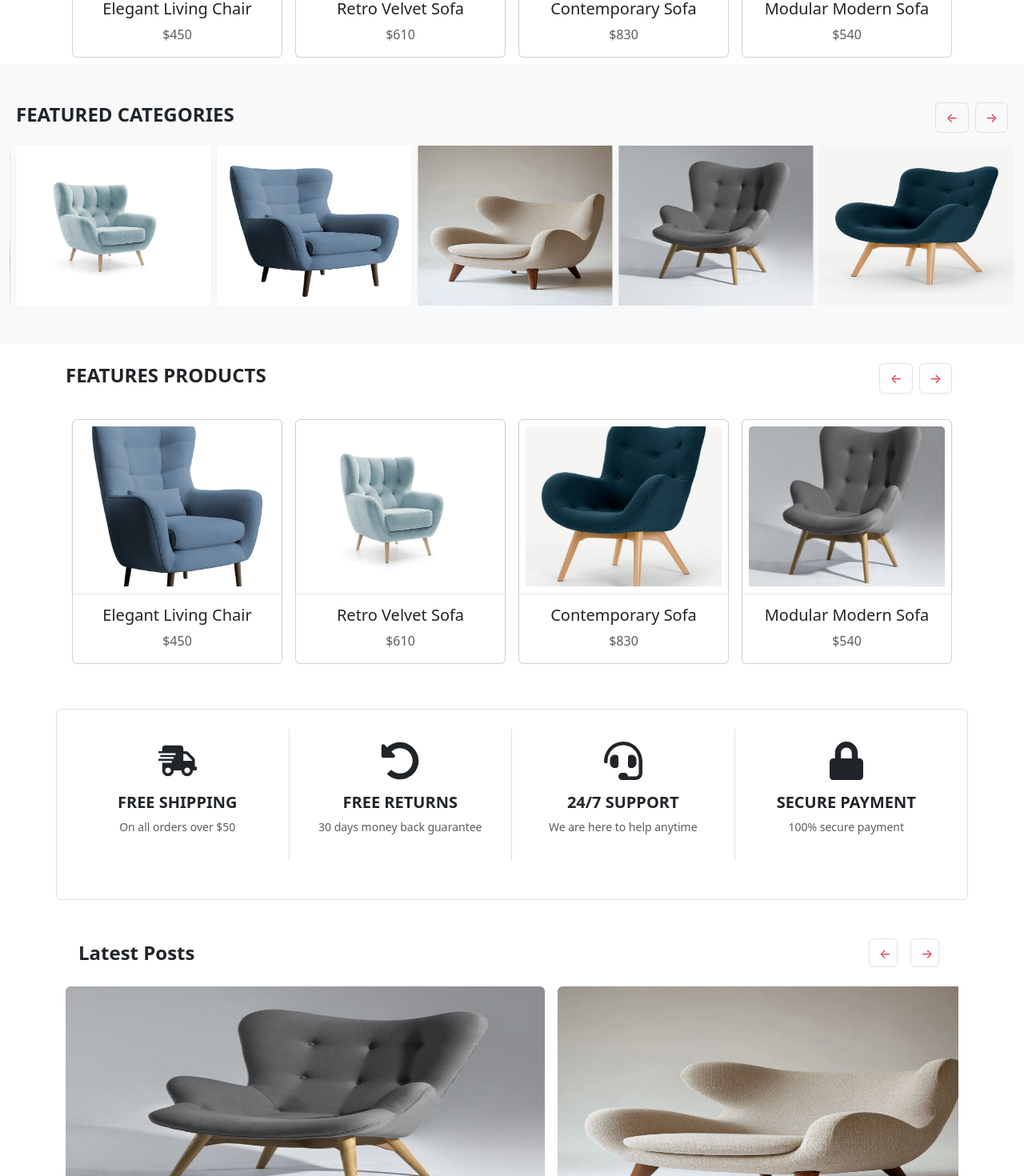
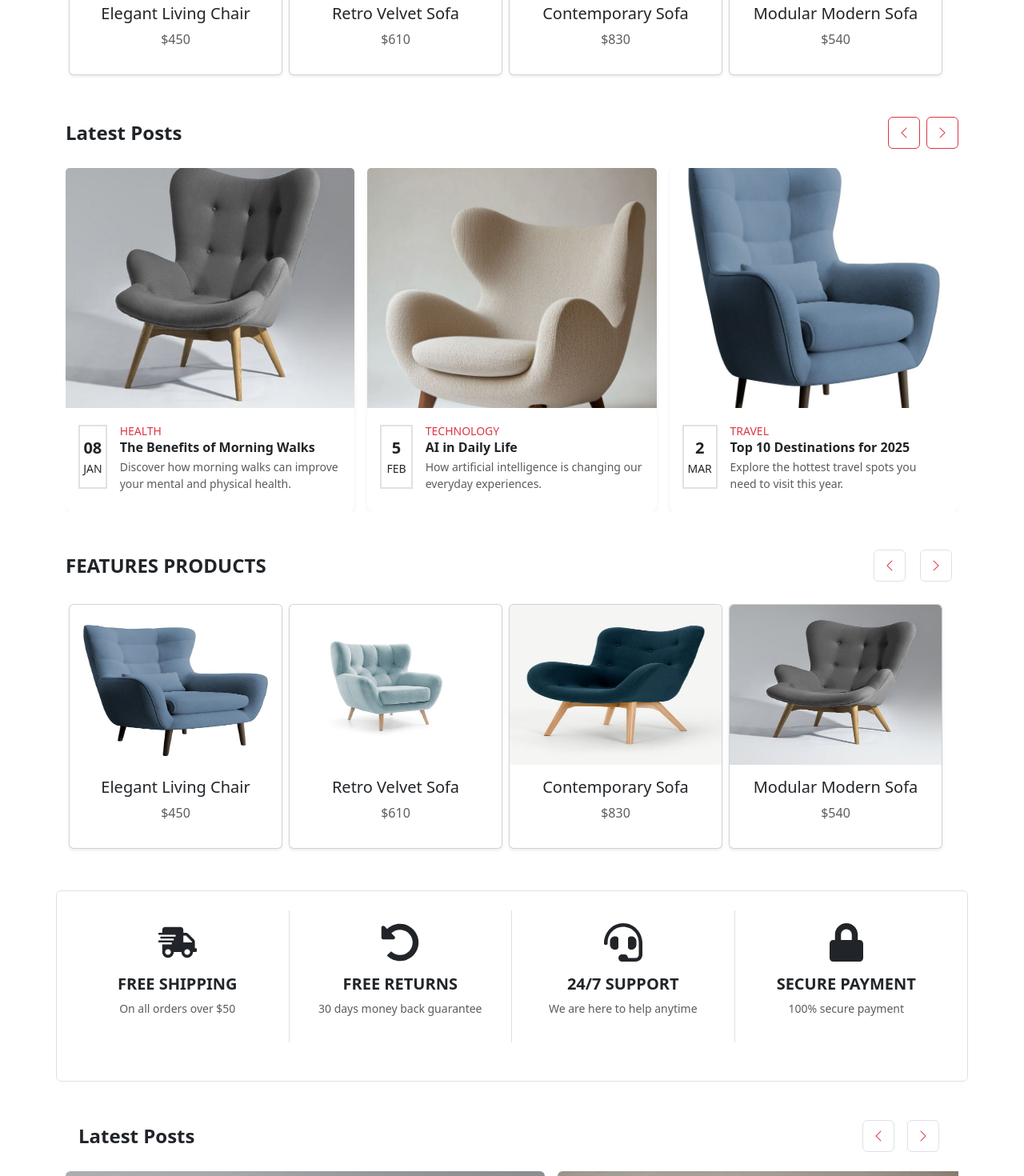
Before and after one commit to shanuja41/FurnitureShop, a React (Vite) app: page / in a window 1280 px wide. Shown: the part 1960-3430 px from the top of the page at 80% size. Built offline with nearby package versions, Linux system fonts and the light colour scheme.

Commit message:
change logic function for all card slide

```diff
--- a/src/components/CardScroller.jsx
+++ b/src/components/CardScroller.jsx
@@ -1,102 +1,125 @@
 import { useState, useEffect } from "react";
 import { productData } from "../constant/data";
 
-export default function CardSection({heading}) {
-  const [startIndex, setStartIndex] = useState(0);
-  const totalCards = productData.length;
-  const [cardsPerSlide, setCardsPerSlide] = useState(getCardsPerSlide());
-
-  function getCardsPerSlide() {
-    const width = window.innerWidth;
-    if (width < 400) return 1;
-    else if (width >= 400 && width < 767) return 2;
-    else if (width >= 768 && width < 992) return 3;
-    else return 4;
-  }
-
-  useEffect(() => {
-    const handleResize = () => {
-      setCardsPerSlide(getCardsPerSlide());
-    };
-    window.addEventListener("resize", handleResize);
-    return () => window.removeEventListener("resize", handleResize);
-  }, []);
-
-  const nextSlide = () => {
-    setStartIndex((prevIndex) => (prevIndex + 1) % totalCards);
+const responsive = {
+  desktop: { max: 5000, min: 1024, items: 4 },
+  tablet: { max: 1024, min: 576, items: 2 },
+  mobile: { max: 576, min: 0, items: 1 },
 };
 
-  const prevSlide = () => {
-    setStartIndex((prevIndex) =>
-      prevIndex === 0 ? totalCards - 1 : prevIndex - 1
-    );
-  };
+export default function CardSection({ heading }) {
+  const totalCards = productData.length;
 
-  const getVisibleCards = () => {
-    if (startIndex + cardsPerSlide <= totalCards) {
-      return productData.slice(startIndex, startIndex + cardsPerSlide);
+  const getCardsPerSlide = () => {
+    const width = window.innerWidth;
+    if (width >= responsive.desktop.min && width <= responsive.desktop.max) {
+      return Math.min(responsive.desktop.items, totalCards);
+    } else if (width >= responsive.tablet.min && width < responsive.tablet.max) {
+      return Math.min(responsive.tablet.items, totalCards);
     } else {
-      const endSlice = productData.slice(startIndex, totalCards);
-      const startSlice = productData.slice(
-        0,
-        (startIndex + cardsPerSlide) % totalCards
-      );
-      return [...endSlice, ...startSlice];
+      return Math.min(responsive.mobile.items, totalCards);
     }
   };
 
+  const [cardsPerSlide, setCardsPerSlide] = useState(getCardsPerSlide());
+  const [startIndex, setStartIndex] = useState(0);
+
   useEffect(() => {
+    const handleResize = () => setCardsPerSlide(getCardsPerSlide());
+    window.addEventListener("resize", handleResize);
+    return () => window.removeEventListener("resize", handleResize);
+  }, [totalCards]);
+
+  useEffect(() => {
+    if (totalCards <= cardsPerSlide) return;
     const interval = setInterval(() => {
-      nextSlide();
+      setStartIndex((prev) => (prev + 1) % totalCards);
     }, 3000);
     return () => clearInterval(interval);
-  }, []);
+  }, [cardsPerSlide, totalCards]);
+
+  const nextSlide = () => setStartIndex((prev) => (prev + 1) % totalCards);
+  const prevSlide = () =>
+    setStartIndex((prev) => (prev === 0 ? totalCards - 1 : prev - 1));
+
+  const getVisibleCards = () => {
+    const visible = [];
+    for (let i = 0; i < cardsPerSlide; i++) {
+      visible.push(productData[(startIndex + i) % totalCards]);
+    }
+    return visible;
+  };
 
   return (
-    <div className="container mt-4">
-      {/* 🔼 Heading & Controls */}
+    <div className="container my-5">
+      {/* Header and controls */}
       <div className="d-flex justify-content-between align-items-center mb-4">
-        <h4 className="fw-bold">{heading}</h4>
-        <div>
+        <h4 className="fw-bold mb-0">{heading}</h4>
+        {totalCards > 1 && (
+          <div
+            style={{
+              position: "relative",
+              zIndex: 10,
+              display: "flex",
+              gap: "10px",
+            }}
+          >
             <button
               onClick={prevSlide}
-            className="btn btn-outline-danger me-2 border"
+              className="btn btn-outline-danger me-2 border d-flex justify-content-center align-items-center"
+              style={{ width: "40px", height: "40px", zIndex: 20 }}
+              aria-label="Previous"
             >
-            &#8592;
+              <i className="bi bi-chevron-left"></i>
             </button>
             <button
               onClick={nextSlide}
-            className="btn btn-outline-danger me-2 border"
+              className="btn btn-outline-danger me-2 border d-flex justify-content-center align-items-center"
+              style={{ width: "40px", height: "40px", zIndex: 20 }}
+              aria-label="Next"
             >
-            &#8594;
+              <i className="bi bi-chevron-right"></i>
             </button>
           </div>
+        )}
       </div>
 
-      {/* 🔽 Carousel */}
-      <div className="carousel slide">
-        <div className="carousel-inner">
-          <div className="carousel-item active">
-            <div className="d-flex justify-content-center">
+      {/* Cards row with gap instead of margins */}
+      <div
+        className="d-flex overflow-hidden"
+        style={{ gap: "16px" /* or 1rem or whatever spacing you want */ }}
+      >
+        <div
+          className="d-flex flex-nowrap"
+          style={{
+            width: "100%",
+            transition: "transform 0.5s ease",
+          }}
+        >
           {getVisibleCards().map((item) => (
-                <div className="card m-2" key={item.id} style={{ width: "18rem" }}>
-                  <div className="shadow-sm p-2 h-100 d-flex flex-column align-items-center product-card">
+            <div
+              key={item.id}
+              className="card border-1 m-1 shadow-sm post-card"
+              style={{
+                flex: `0 0 calc((100% - ${(cardsPerSlide - 1) * 16}px) / ${cardsPerSlide})`,
+                // This formula subtracts the total gaps width, then divides the remaining width evenly
+                minWidth: `calc((100% - ${(cardsPerSlide - 1) * 16}px) / ${cardsPerSlide})`,
+              }}
+            >
               <img
                 src={item.image}
-                    className="card-img-top"
                 alt={item.name}
-                    style={{ height: "200px", objectFit: "cover" }}
-                  /></div>
-                  <div className="card-body text-center d-flex flex-column">
+                className="card-img-top "
+                style={{ height: "200px"}}
+              />
+              <div className="card-body text-center">
                 <h5 className="card-title">{item.name}</h5>
-                    <p className="card-text text-muted">{item.price}</p>
+                <p className="text-muted">{item.price}</p>
               </div>
             </div>
           ))}
         </div>
       </div>
     </div>
-      </div>
-    </div>
   );
 }
--- a/src/components/FeaturedCategoriesScroller.jsx
+++ b/src/components/FeaturedCategoriesScroller.jsx
@@ -1,109 +1,109 @@
-import { useEffect, useRef, useState } from "react";
-import { featuredCategoryData } from "../constant/data";
-import { CardFooter } from "react-bootstrap";
+import { useState, useEffect } from "react";
+import { latestPostsData } from "../constant/data";
 
-export default function FeaturedCategoriesScroller() {
-  const itemsPerPage = 6;
-  const cardCount = featuredCategoryData.length;
-  const [currentIndex, setCurrentIndex] = useState(cardCount); // start from middle
-  const containerRef = useRef(null);
+export default function LatestPostsScroller() {
+  const responsive = {
+    desktop: { min: 1024, items: 3 },
+    tablet: { min: 576, items: 2 },
+    mobile: { min: 0, items: 1 },
+  };
 
-  const loopedData = [
-    ...featuredCategoryData,
-    ...featuredCategoryData,
-    ...featuredCategoryData,
-  ]; // simulate infinite scroll
+  const [startIndex, setStartIndex] = useState(0);
+  const [itemsPerPage, setItemsPerPage] = useState(1);
+  const [cardWidth, setCardWidth] = useState("100%");
+
+  const updateResponsive = () => {
+    const width = window.innerWidth;
+    if (width >= responsive.desktop.min) {
+      setItemsPerPage(responsive.desktop.items);
+      setCardWidth("calc((100% - 2rem) / 3)"); // 3 cards with 1rem gap between
+    } else if (width >= responsive.tablet.min) {
+      setItemsPerPage(responsive.tablet.items);
+      setCardWidth("calc((100% - 1rem) / 2)"); // 2 cards with 1rem gap
+    } else {
+      setItemsPerPage(responsive.mobile.items);
+      setCardWidth("100%");
+    }
+  };
 
   useEffect(() => {
-    const totalLength = cardCount * 3;
-    if (currentIndex >= totalLength - itemsPerPage) {
-      const timeout = setTimeout(() => {
-        containerRef.current.style.transition = "none";
-        setCurrentIndex(cardCount);
-      }, 600);
-      return () => clearTimeout(timeout);
-    }
-    if (currentIndex <= 0) {
-      const timeout = setTimeout(() => {
-        containerRef.current.style.transition = "none";
-        setCurrentIndex(cardCount);
-      }, 600);
-      return () => clearTimeout(timeout);
-    }
+    updateResponsive();
+    window.addEventListener("resize", updateResponsive);
+    return () => window.removeEventListener("resize", updateResponsive);
+  }, []);
 
-    containerRef.current.style.transition = "transform 0.6s ease-in-out";
-  }, [currentIndex, cardCount]);
+  const handlePrev = () => {
+    setStartIndex((prev) => (prev - itemsPerPage + latestPostsData.length) % latestPostsData.length);
+  };
 
-  const handlePrev = () => setCurrentIndex((prev) => prev - 1);
-  const handleNext = () => setCurrentIndex((prev) => prev + 1);
+  const handleNext = () => {
+    setStartIndex((prev) => (prev + itemsPerPage) % latestPostsData.length);
+  };
 
-  const cardWidthPercent = 30 / itemsPerPage;
+  const visibleItems = [];
+  for (let i = 0; i < itemsPerPage; i++) {
+    visibleItems.push(latestPostsData[(startIndex + i) % latestPostsData.length]);
+  }
 
   return (
-    <div className="container-fluid py-5 bg-light">
-      <div className="d-flex justify-content-between align-items-center mb-3">
-        <h4 className="fw-bold ps-2">FEATURED CATEGORIES</h4>
-        <div>
+    <div className="container my-5">
+      <div className="d-flex justify-content-between align-items-center mb-4">
+        <h4 className="fw-bold m-0">Latest Posts</h4>
+        <div className="d-flex gap-2">
           <button
             onClick={handlePrev}
-            className="btn btn-outline-danger me-2 border"
+            className="btn btn-outline-danger d-flex justify-content-center align-items-center"
+            style={{ width: "40px", height: "40px" }}
+            aria-label="Previous posts"
           >
-            &#8592;
+            <i className="bi bi-chevron-left"></i>
           </button>
           <button
             onClick={handleNext}
-            className="btn btn-outline-danger me-2 border"
+            className="btn btn-outline-danger d-flex justify-content-center align-items-center"
+            style={{ width: "40px", height: "40px" }}
+            aria-label="Next posts"
           >
-            &#8594;
+            <i className="bi bi-chevron-right"></i>
           </button>
         </div>
       </div>
 
-      <div className="position-relative overflow-hidden">
-        <div
-          ref={containerRef}
-          className="d-flex"
-          style={{
-            transform: `translateX(-${currentIndex * cardWidthPercent}%)`,
-            width: `${(loopedData.length / itemsPerPage) * 100}%`,
-          }}
-        >
-          {loopedData.map((item, index) => (
-            <div
-              key={`${item.id}-${index}`}
-              style={{
-                flex: `0 0 ${cardWidthPercent}%`,
-                maxWidth: `${cardWidthPercent}%`,
-              }}
-            >
-              <div className="me-0 rounded-4 shadow-sm mx-2 bg-white h-100">
-                <div className=" d-flex flex-column align-items-center text-center h-100">
-                  <div className="hover-image-wrapper w-100 h-100">
-                    <img
-                      src={item.image}
-                      alt={item.name}
-                      className="img-fluid"
-                      style={{
-                        height: "200px",
-                        width: "100%",
-                      }}
-                    />
-                    {/* Overlay */}
-                    <div className="overlay d-flex flex-column justify-content-center align-items-center">
-                      <button className="btn btn-dark rounded-0 read-more-btn ">
-                        VIEW NOW
-                      </button>
-
-                      <p className="mb-0 text-dark fw-bold text-uppercase small pt-4">
-                        exclusive furniture design
-                      </p>
-                    </div>
+      <div className="d-flex overflow-hidden" style={{ gap: "1rem" }}>
+        {visibleItems.map((post) => (
+          <div
+            key={post.id}
+            className="flex-shrink-0"
+            style={{ width: cardWidth }}
+          >
+            <div className="card border-0 shadow-sm h-100">
+              <img
+                src={post.image}
+                alt={post.boldTitle}
+                className="card-img-top"
+                style={{ height: "300px", objectFit: "cover" }}
+              />
+              <div className="card-body p-3">
+                <div className="d-flex align-items-center mb-2">
+                  <div
+                    className="d-flex flex-column justify-content-center align-items-center border border-2 me-3"
+                    style={{ width: "60px", height: "80px" }}
+                  >
+                    <span className="fw-bold fs-5">{post.day}</span>
+                    <small className="text-uppercase">{post.month}</small>
+                  </div>
+                  <div>
+                    <small className="text-danger text-uppercase">
+                      {post.smallTitle}
+                    </small>
+                    <h6 className="fw-bold mb-1">{post.boldTitle}</h6>
+                    <p className="text-muted small mb-0">{post.description}</p>
                   </div>
                 </div>
               </div>
             </div>
-          ))}
-        </div>
+          </div>
+        ))}
       </div>
     </div>
   );
--- a/src/components/LatestPost.jsx
+++ b/src/components/LatestPost.jsx
@@ -51,20 +51,22 @@ export default function LatestPostsScroller() {
         <div className="d-flex gap-2">
           <button
   onClick={handlePrev}
-            className="btn btn-outline-danger me-2 border"
-            style={{ width: "36px", height: "36px" }}
+  className="btn btn-outline-danger me-2 border d-flex justify-content-center align-items-center"
+  style={{ width: "40px", height: "40px" }}
   aria-label="Previous posts"
 >
-            &#8592;
+  <i className="bi bi-chevron-left"></i>
 </button>
+
 <button
   onClick={handleNext}
-            className="btn btn-outline-danger me-2 border"
-            style={{ width: "36px", height: "36px" }}
+  className="btn btn-outline-danger me-2 border d-flex justify-content-center align-items-center"
+  style={{ width: "40px", height: "40px" }}
   aria-label="Next posts"
 >
-            &#8594;
+  <i className="bi bi-chevron-right"></i>
 </button>
+
         </div>
       </div>
 
--- a/src/components/LogoScroller.jsx
+++ b/src/components/LogoScroller.jsx
@@ -31,17 +31,19 @@ export default function LogoScroller() {
         <div className="d-flex gap-2">
           <button
               onClick={handlePrev}
-            className="btn btn-outline-danger me-2 border"
-            style={{ width: "36px", height: "36px" }}
+              className="btn btn-outline-danger me-2 border d-flex justify-content-center align-items-center"
+              style={{ width: "40px", height: "40px" }}
+              aria-label="Previous"
             >
-            &#8592;
+              <i className="bi bi-chevron-left"></i>
             </button>
             <button
               onClick={handleNext}
-            className="btn btn-outline-danger me-2 border"
-            style={{ width: "36px", height: "36px" }}
+              className="btn btn-outline-danger me-2 border d-flex justify-content-center align-items-center"
+              style={{ width: "40px", height: "40px" }}
+              aria-label="Next"
             >
-            &#8594;
+              <i className="bi bi-chevron-right"></i>
             </button>
         </div>
       </div>
```
Lines whose indentation alone changed are shown as unchanged.
